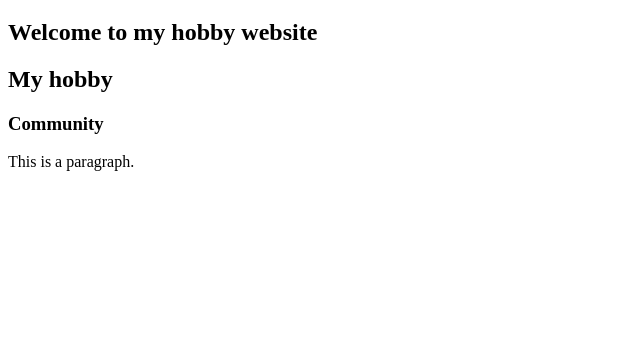
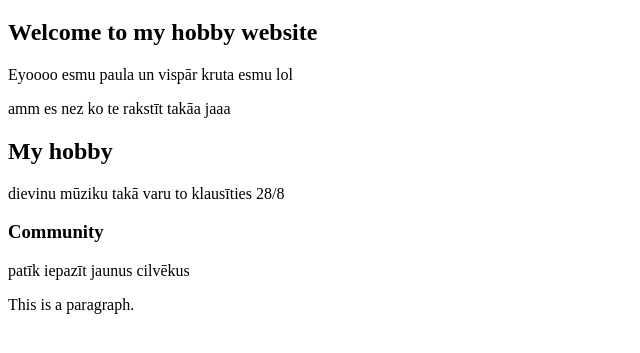
Before and after one commit to paula0o0/my-second-webpage, a plain HTML site: page index.html in a window 1280 px wide. Shown: the part 61-414 px from the top of the page, without its empty margins (0-640 px from the left). Drawn offline with Linux system fonts and the light colour scheme.

Commit message:
Update index.html

```diff
--- a/index.html
+++ b/index.html
@@ -4,8 +4,12 @@
 
 <h1> This is a heading</h1>
 <h2> Welcome to my hobby website</h2>
+<p> Eyoooo esmu paula un vispār kruta esmu lol</p>
+ <p> amm es nez ko te rakstīt takāa jaaa</p>
 <h2>My hobby</h2>
+<p> dievinu mūziku takā varu to klausīties 28/8</p>
 <h3>Community</h3>
+<p>patīk iepazīt jaunus cilvēkus</p>
 <p> This is a paragraph.</p>
 
 
```
